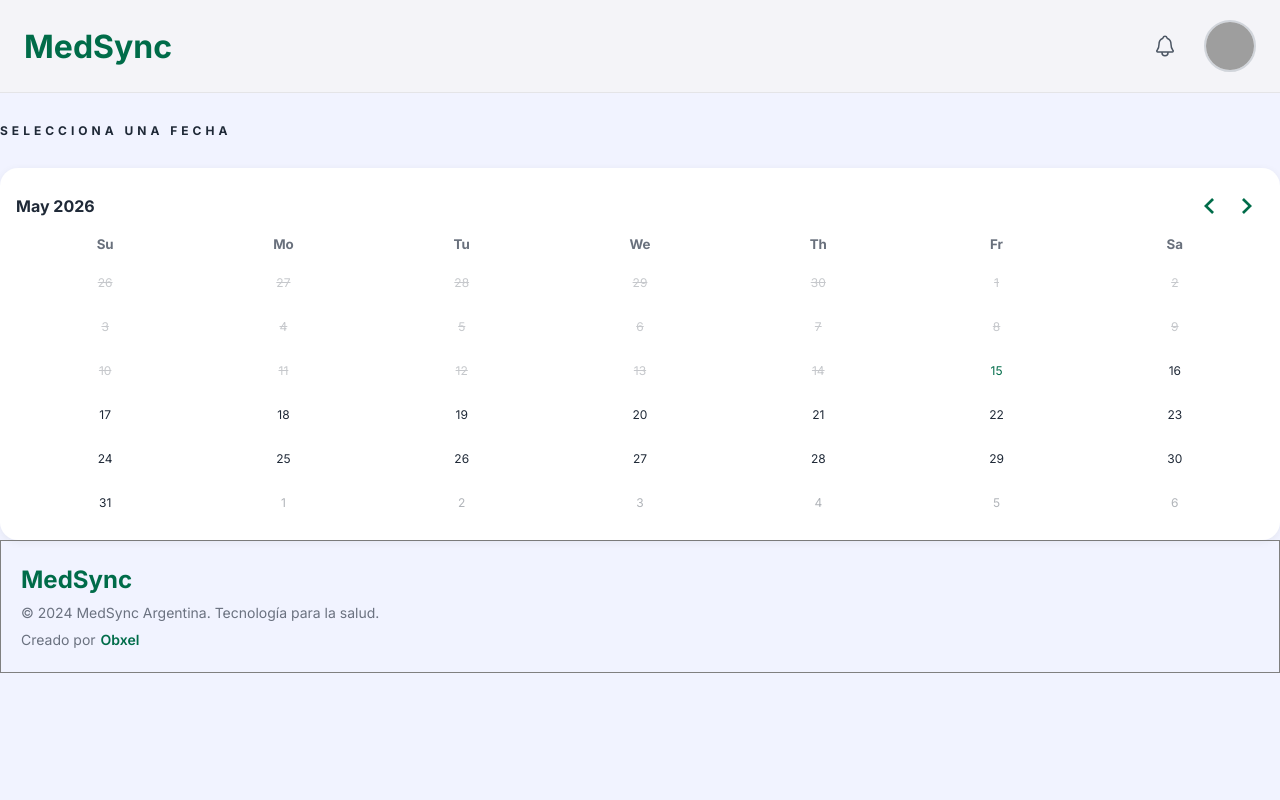
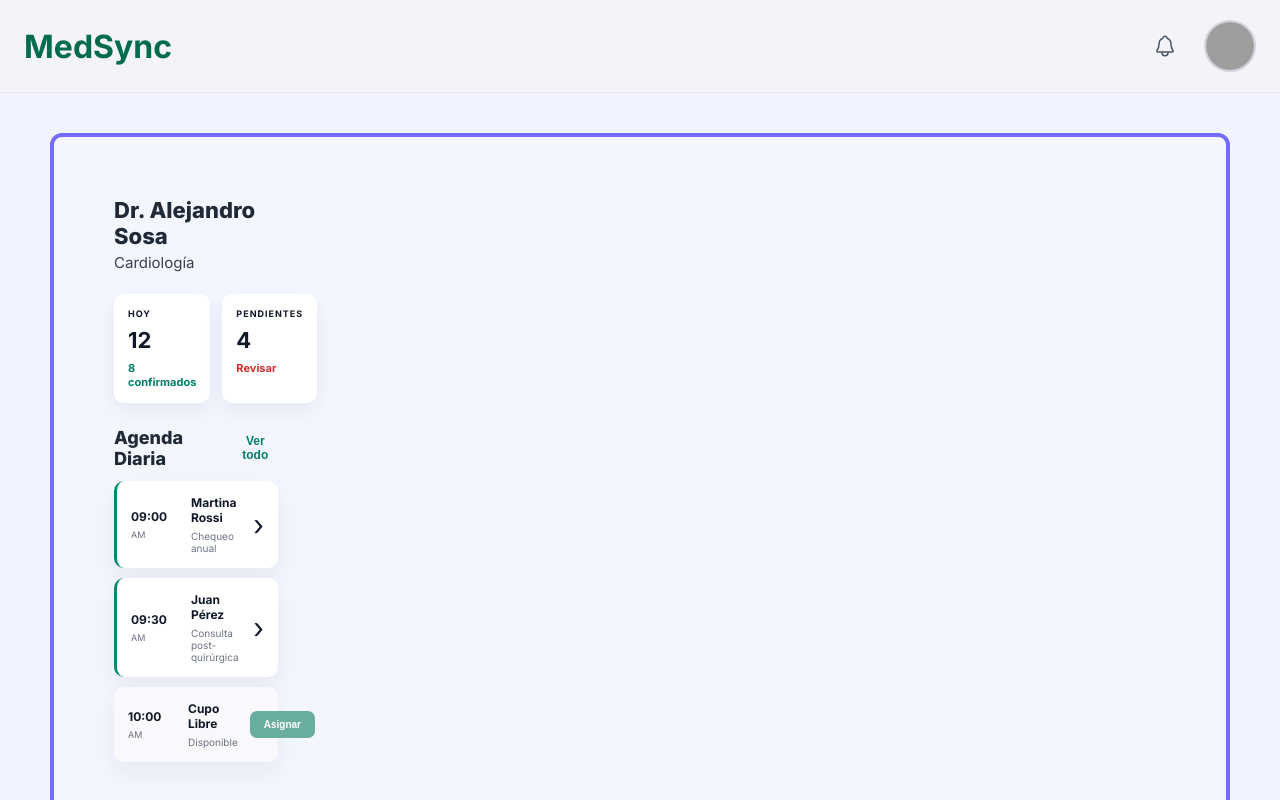
Before and after one commit to lucassosaurquiza/medsync, a React (Vite) app: page / in a window 1280 px wide. Shown: the top 800 px of the page. Built offline with nearby package versions, Linux system fonts and the light colour scheme; grey boxes are pictures that could not be loaded.

Commit message:
Nuevos cambios

```diff
--- /dev/null
+++ b/src/components/Appointment/AppointmentCard/index.jsx
@@ -0,0 +1,25 @@
+import "./styles.css";
+
+function AppointmentCard({ time, period, name, detail, active }) {
+  return (
+    <article className={`appointment-card ${active ? "active" : "free"}`}>
+      <div className="appointment-time">
+        <strong>{time}</strong>
+        <span>{period}</span>
+      </div>
+
+      <div className="appointment-info">
+        <h4>{name}</h4>
+        <p>{detail}</p>
+      </div>
+
+      {active ? (
+        <span className="appointment-arrow">›</span>
+      ) : (
+        <button className="appointment-assign">Asignar</button>
+      )}
+    </article>
+  );
+}
+
+export { AppointmentCard };
--- /dev/null
+++ b/src/components/Appointment/AppointmentCard/styles.css
@@ -0,0 +1,121 @@
+.appointment-card {
+  min-height: 57px;
+  display: grid;
+  grid-template-columns: 35px 1fr auto;
+  align-items: center;
+  gap: 8px;
+  padding: 10px;
+  background: #ffffff;
+  border-radius: 8px;
+  box-shadow: 0 8px 18px rgba(30, 40, 60, 0.04);
+}
+
+.appointment-card.active {
+  border-left: 3px solid #00886f;
+}
+
+.appointment-card.free {
+  background: #f8f8fd;
+}
+
+.appointment-time strong {
+  display: block;
+  font-size: 9px;
+  color: #111827;
+}
+
+.appointment-time span {
+  font-size: 6px;
+  color: #6b7280;
+}
+
+.appointment-info h4 {
+  margin: 0;
+  font-size: 9px;
+  color: #111827;
+  font-weight: 700;
+}
+
+.appointment-info p {
+  margin: 4px 0 0;
+  font-size: 7px;
+  color: #6b7280;
+}
+
+.appointment-arrow {
+  font-size: 20px;
+  color: #111827;
+}
+
+.appointment-assign {
+  border: none;
+  border-radius: 5px;
+  background: #68ad9f;
+  color: #ffffff;
+  font-size: 7px;
+  font-weight: 700;
+  padding: 6px 12px;
+  cursor: pointer;
+}
+
+.appointment-card {
+  min-height: 72px;
+  display: grid;
+  grid-template-columns: 48px 1fr auto;
+  align-items: center;
+  gap: 12px;
+  padding: 14px;
+  background: #ffffff;
+  border-radius: 10px;
+  box-shadow: 0 10px 24px rgba(15, 23, 42, 0.06);
+}
+
+.appointment-card.active {
+  border-left: 3px solid #00886f;
+}
+
+.appointment-card.free {
+  background: #f8f8fd;
+}
+
+.appointment-time strong {
+  display: block;
+  font-size: 12px;
+  color: #111827;
+}
+
+.appointment-time span {
+  display: block;
+  margin-top: 5px;
+  font-size: 9px;
+  color: #6b7280;
+}
+
+.appointment-info h4 {
+  margin: 0;
+  font-size: 12px;
+  color: #111827;
+  font-weight: 700;
+}
+
+.appointment-info p {
+  margin: 5px 0 0;
+  font-size: 10px;
+  color: #6b7280;
+}
+
+.appointment-arrow {
+  font-size: 28px;
+  color: #111827;
+}
+
+.appointment-assign {
+  border: none;
+  border-radius: 7px;
+  background: #68ad9f;
+  color: #ffffff;
+  font-size: 10px;
+  font-weight: 700;
+  padding: 8px 14px;
+  cursor: pointer;
+}
--- a/src/pages/Dashboard/index.jsx
+++ b/src/pages/Dashboard/index.jsx
@@ -1,19 +1,84 @@
-import { NavBar } from "../../components/Navbar"
-import {  AppointmentCalendar } from "../../components/Appointment/AppointmentCalendar"
-import { Footer } from "../../components/Footer"
+import { NavBar } from "../../components/Navbar";
+import { AppointmentCard } from "../../components/Appointment/AppointmentCard";
+import { Footer } from "../../components/Footer";
 
+import "./styles.css";
 
+function Dashboard() {
+  const appointments = [
+    {
+      time: "09:00",
+      period: "AM",
+      name: "Martina Rossi",
+      detail: "Chequeo anual",
+      active: true,
+    },
+    {
+      time: "09:30",
+      period: "AM",
+      name: "Juan Pérez",
+      detail: "Consulta post-quirúrgica",
+      active: true,
+    },
+    {
+      time: "10:00",
+      period: "AM",
+      name: "Cupo Libre",
+      detail: "Disponible",
+      active: false,
+    },
+  ];
 
-function Dashboard () {
   return (
     <>
-      <NavBar/>
-      {/*<Perfil ponele/>*/}
-      {/*<Turnos Diarios/>*/}
-      <AppointmentCalendar/>
-      <Footer/>
+      <NavBar className="mobile-navbar" />
+
+      <main className="dashboard-layout">
+        <section className="dashboard-content">
+          <div className="doctor-profile">
+            <h2>Dr. Alejandro Sosa</h2>
+            <p>Cardiología</p>
+          </div>
+
+          <section className="stats">
+            <article className="stat-card">
+              <span>HOY</span>
+              <strong>12</strong>
+              <p className="success">8 confirmados</p>
+            </article>
+
+            <article className="stat-card">
+              <span>PENDIENTES</span>
+              <strong>4</strong>
+              <p className="danger">Revisar</p>
+            </article>
+          </section>
+
+          <section className="agenda">
+            <div className="agenda-header">
+              <h3>Agenda Diaria</h3>
+              <button>Ver todo</button>
+            </div>
+
+            <div className="appointment-list">
+              {appointments.map((appointment, index) => (
+                <AppointmentCard
+                  key={index}
+                  time={appointment.time}
+                  period={appointment.period}
+                  name={appointment.name}
+                  detail={appointment.detail}
+                  active={appointment.active}
+                />
+              ))}
+            </div>
+          </section>
+        </section>
+      </main>
+
+      <Footer />
     </>
-  )
+  );
 }
 
-export { Dashboard }
+export { Dashboard };
--- /dev/null
+++ b/src/pages/Dashboard/styles.css
@@ -0,0 +1,160 @@
+/* MOBILE FIRST */
+.dashboard-layout {
+  min-height: 100vh;
+  background: #f4f6ff;
+}
+
+.sidebar {
+  display: none;
+}
+
+.dashboard-content {
+  padding: 24px;
+}
+
+.calendar-card {
+  width: 100%;
+  border-radius: 18px;
+}
+
+/* DESKTOP */
+@media (min-width: 1024px) {
+  .dashboard-layout {
+    display: grid;
+    grid-template-columns: 220px 1fr;
+    max-width: 1180px;
+    margin: 40px auto;
+    border: 4px solid #756cff;
+    border-radius: 12px;
+    overflow: hidden;
+    background: #f8f9ff;
+  }
+
+  .sidebar {
+    display: block;
+    background: #ffffff;
+    padding: 24px;
+    border-right: 1px solid #e5e7eb;
+  }
+
+  .mobile-navbar {
+    display: none;
+  }
+
+  .dashboard-content {
+    padding: 28px;
+  }
+
+  .desktop-grid {
+    display: grid;
+    grid-template-columns: 1fr 300px;
+    gap: 24px;
+  }
+
+  .calendar-card {
+    border-radius: 10px;
+  }
+}
+
+.dashboard-layout {
+  min-height: calc(100vh - 115px);
+  background: #f4f6ff;
+  padding: 32px;
+}
+
+.dashboard-content {
+  width: 100%;
+}
+
+.doctor-profile {
+  margin-bottom: 22px;
+}
+
+.doctor-profile h2 {
+  margin: 0;
+  font-size: 22px;
+  font-weight: 800;
+  color: #1f2937;
+}
+
+.doctor-profile p {
+  margin: 4px 0 0;
+  font-size: 15px;
+  color: #374151;
+}
+
+.stats {
+  display: grid;
+  grid-template-columns: 1fr 1fr;
+  gap: 12px;
+  margin-bottom: 24px;
+}
+
+.stat-card {
+  background: #ffffff;
+  border-radius: 10px;
+  padding: 14px;
+  box-shadow: 0 8px 20px rgba(15, 23, 42, 0.06);
+}
+
+.stat-card span {
+  display: block;
+  font-size: 9px;
+  font-weight: 700;
+  letter-spacing: 1px;
+  color: #111827;
+}
+
+.stat-card strong {
+  display: block;
+  margin-top: 8px;
+  font-size: 22px;
+  color: #111827;
+}
+
+.stat-card p {
+  margin: 8px 0 0;
+  font-size: 11px;
+  font-weight: 700;
+}
+
+.success {
+  color: #007f68;
+}
+
+.danger {
+  color: #d32f2f;
+}
+
+.agenda {
+  margin-top: 10px;
+}
+
+.agenda-header {
+  display: flex;
+  align-items: center;
+  justify-content: space-between;
+  margin-bottom: 12px;
+}
+
+.agenda-header h3 {
+  margin: 0;
+  font-size: 18px;
+  font-weight: 800;
+  color: #1f2937;
+}
+
+.agenda-header button {
+  border: none;
+  background: transparent;
+  color: #007f68;
+  font-size: 12px;
+  font-weight: 700;
+  cursor: pointer;
+}
+
+.appointment-list {
+  display: flex;
+  flex-direction: column;
+  gap: 10px;
+}
```
